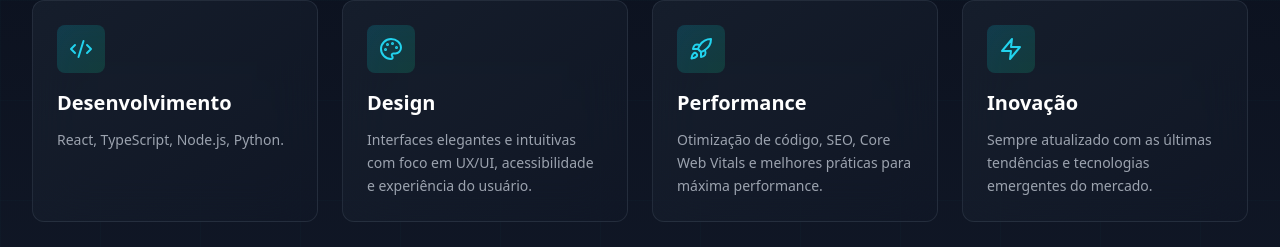
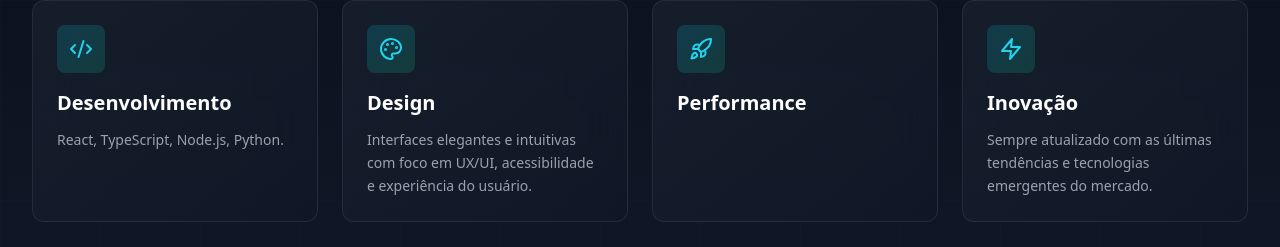
Before and after one commit to Gabriel-Wak/Portifoliowak, a React (Vite) app: page / in a window 1280 px wide. Shown: the part 1500-1747 px from the top of the page. Built offline with nearby package versions, Linux system fonts and the light colour scheme; no server answers.

Commit message:
update redes

```diff
--- a/src/components/About.tsx
+++ b/src/components/About.tsx
@@ -15,7 +15,7 @@
     {
       icon: Rocket,
       title: 'Performance',
-      description: 'Otimização de código, SEO, Core Web Vitals e melhores práticas para máxima performance.',
+      description: '',
     },
     {
       icon: Zap,
--- a/src/components/Hero.tsx
+++ b/src/components/Hero.tsx
@@ -60,7 +60,7 @@
 
         <div className="flex items-center justify-center gap-6">
           <a
-            href="https://github.com"
+            href="https://github.com/Gabriel-Wak"
             target="_blank"
             rel="noopener noreferrer"
             className="group p-3 bg-gray-800/50 backdrop-blur-sm border border-gray-700/50 rounded-lg hover:border-cyan-500/50 hover:bg-gray-800 transition-all duration-300"
@@ -68,7 +68,7 @@
             <Github className="w-6 h-6 text-gray-400 group-hover:text-cyan-400 transition-colors" />
           </a>
           <a
-            href="https://linkedin.com"
+            href="https://www.linkedin.com/in/gabriel-henrique-1578b6331/"
             target="_blank"
             rel="noopener noreferrer"
             className="group p-3 bg-gray-800/50 backdrop-blur-sm border border-gray-700/50 rounded-lg hover:border-cyan-500/50 hover:bg-gray-800 transition-all duration-300"
@@ -76,7 +76,7 @@
             <Linkedin className="w-6 h-6 text-gray-400 group-hover:text-cyan-400 transition-colors" />
           </a>
           <a
-            href="mailto:contato@exemplo.com"
+            href="mailto:gabrieltrabalho199@gmail.com"
             className="group p-3 bg-gray-800/50 backdrop-blur-sm border border-gray-700/50 rounded-lg hover:border-cyan-500/50 hover:bg-gray-800 transition-all duration-300"
           >
             <Mail className="w-6 h-6 text-gray-400 group-hover:text-cyan-400 transition-colors" />
```
